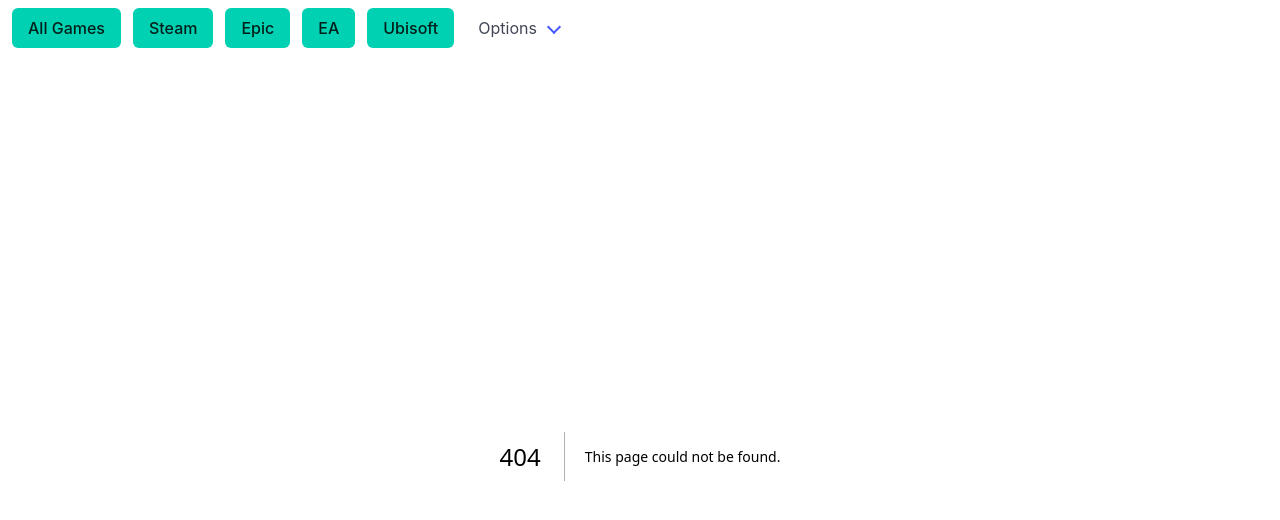
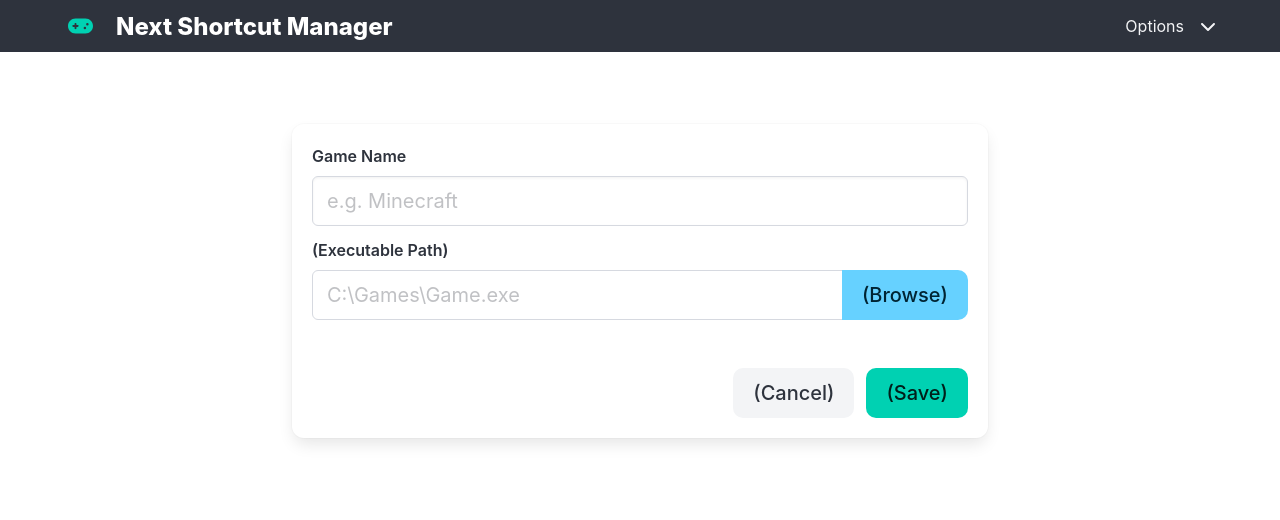
Before and after one commit to effeect/next-shortcut-manager, a Next.js app: page /add-game in a window 1280 px wide. Before the commit this address had no page. Shown: the top 520 px of the page. Built offline with nearby package versions, Linux system fonts and the light colour scheme.

Commit message:
Can add custom games

```diff
--- /dev/null
+++ b/app/add-game/page.tsx
@@ -0,0 +1,109 @@
+"use client";
+import React, { useState } from "react";
+
+export default function AddGamePage() {
+  const [name, setName] = useState("");
+  const [path, setPath] = useState("");
+
+  const [isSaving, setIsSaving] = useState(false);
+
+  const handleSelectPath = async () => {
+    const selectedPath = await window.electronAPI?.selectGamePath();
+    if (selectedPath) {
+      setPath(selectedPath);
+      // Optional: Auto-fill name from the filename if name is empty
+      if (!name) {
+        const fileName = selectedPath
+          .split(/[\\/]/)
+          .pop()
+          ?.replace(/\.[^/.]+$/, "");
+        setName(fileName || "");
+      }
+    }
+  };
+  const handleSave = async () => {
+    if (!name || !path) {
+      alert("Please enter a name and select a path.");
+      return;
+    }
+
+    setIsSaving(true);
+    const newGame = {
+      name,
+      path,
+      appid: `custom-${Date.now()}`, // Generate a unique ID
+      platform: "custom",
+    };
+
+    try {
+      await window.electronAPI?.saveCustomGame(newGame);
+
+      alert("Thing added");
+    } catch (error) {
+      console.error("Save failed:", error);
+    } finally {
+      setIsSaving(false);
+    }
+  };
+
+  return (
+    <div className="container p-6">
+      <div className="columns is-centered">
+        <div className="column is-two-thirds">
+          <div className="box">
+            {/* Game Name Input */}
+            <div className="field">
+              <label className="label">Game Name</label>
+              <div className="control">
+                <input
+                  className="input is-medium"
+                  type="text"
+                  placeholder="e.g. Minecraft"
+                  value={name}
+                  onChange={(e) => setName(e.target.value)}
+                />
+              </div>
+            </div>
+
+            {/* Path Selection */}
+            <div className="field">
+              <label className="label"> (Executable Path)</label>
+              <div className="field has-addons">
+                <div className="control is-expanded">
+                  <input
+                    className="input is-medium"
+                    type="text"
+                    placeholder="C:\Games\Game.exe"
+                    value={path}
+                    readOnly
+                  />
+                </div>
+                <div className="control">
+                  <button
+                    className="button is-info is-medium"
+                    onClick={handleSelectPath}
+                  >
+                    <span>(Browse)</span>
+                  </button>
+                </div>
+              </div>
+            </div>
+
+            {/* Action Buttons */}
+            <div className="buttons is-right mt-6">
+              <button className="button is-light is-medium">(Cancel)</button>
+              <button
+                className={`button is-primary is-medium ${
+                  isSaving ? "is-loading" : ""
+                }`}
+                onClick={handleSave}
+              >
+                (Save)
+              </button>
+            </div>
+          </div>
+        </div>
+      </div>
+    </div>
+  );
+}
--- a/app/components/atoms/Navbar/Navbar.tsx
+++ b/app/components/atoms/Navbar/Navbar.tsx
@@ -1,53 +1,85 @@
 // Taken from this https://bulma.io/documentation/components/navbar/
+"use client"; // Required for hover states and hooks
+import React from "react";
+import Link from "next/link";
+import { usePathname } from "next/navigation";
+import "./Navbar.module.css";
+import { FontAwesomeIcon } from "@fortawesome/react-fontawesome";
+import {
+  faGamepad,
+  faCog,
+  faPlus,
+  faChevronDown,
+  faBook,
+} from "@fortawesome/free-solid-svg-icons";
+
 const Navbar = () => {
+  const pathname = usePathname();
+  // Helper to highlight active links
+  const isActive = (path: string) => (pathname === path ? "is-active" : "");
   return (
     <>
       <nav
-        className="navbar"
+        className="navbar is-dark mb-5"
         role="navigation"
-        aria-label="dropdown navigation"
+        aria-label="main navigation"
       >
-        <div className="navbar-item">
-          <div className="field is-grouped">
-            <p className="control">
-              <a className="button is-primary" href="/games">
-                <span>All Games</span>
-              </a>
-            </p>
-            <p className="control">
-              <a className="button is-primary">
-                <span>Steam</span>
-              </a>
-            </p>
-            <p className="control">
-              <a className="button is-primary">
-                <span>Epic</span>
-              </a>
-            </p>
-            <p className="control">
-              <a className="button is-primary">
-                <span>EA</span>
-              </a>
-            </p>
-            <p className="control">
-              <a className="button is-primary">
-                <span>Ubisoft</span>
-              </a>
-            </p>
+        <div className="container">
+          <div className="navbar-brand">
+            <div className="navbar-item" style={{ cursor: "default" }}>
+              <span className="icon is-medium has-text-primary mr-2">
+                <FontAwesomeIcon icon={faGamepad} size="lg" />
+              </span>
+              <h1 className="title is-4 has-text-white mb-0">
+                Next Shortcut Manager
+              </h1>
+            </div>
           </div>
-        </div>
+          <div className="navbar-menu">
+            <div className="navbar-end">
+              <div className="navbar-item has-dropdown is-hoverable">
+                <a className="navbar-link is-arrowless">
+                  <span>Options</span>
+                  <span className="icon is-small ml-1">
+                    <FontAwesomeIcon icon={faChevronDown} />
+                  </span>
+                </a>
 
-        {/* Below is the settings menu and other misc stuff */}
-        <div className="navbar-item has-dropdown is-hoverable">
-          <a className="navbar-link">Options</a>
+                <div className="navbar-dropdown is-right">
+                  {/* Add Game Link */}
+                  <Link
+                    href="/add-game"
+                    className={`navbar-item ${isActive("/add-game")}`}
+                  >
+                    <span className="icon has-text-success mr-2">
+                      <FontAwesomeIcon icon={faPlus} />
+                    </span>
+                    <span>Add Custom Game</span>
+                  </Link>
 
-          <div className="navbar-dropdown">
-            <a className="navbar-item" href="/settings">
-              Settings
-            </a>
-            <a className="navbar-item">Other</a>
-            <hr className="navbar-divider" />
-            <div className="navbar-item">Prerelease</div>
+                  {/* Settings Link */}
+                  <Link
+                    href="/settings"
+                    className={`navbar-item ${isActive("/settings")}`}
+                  >
+                    <span className="icon has-text-info mr-2">
+                      <FontAwesomeIcon icon={faCog} />
+                    </span>
+                    <span>Settings</span>
+                  </Link>
+
+                  <hr className="navbar-divider" />
+
+                  {/* Library/Home Link */}
+                  <Link href="/" className={`navbar-item ${isActive("/")}`}>
+                    <span className="icon mr-2">
+                      <FontAwesomeIcon icon={faBook} />
+                    </span>
+                    <span>Library</span>
+                  </Link>
+                </div>
+              </div>
+            </div>
           </div>
         </div>
       </nav>
--- a/app/games/page.tsx
+++ b/app/games/page.tsx
@@ -22,6 +22,7 @@ export default function GamesPage() {
           window.electronAPI?.getInstalledEAGames() || [],
           window.electronAPI?.getInstalledUbiGames() || [],
           window.electronAPI?.getInstalledGOGGames() || [],
+          window.electronAPI?.getCustomSavedGames() || [],
         ]);
 
         // Needed for future things
--- /dev/null
+++ b/electron/handles/custom.ts
@@ -0,0 +1,5 @@
+export {
+  getCustomSavedGames,
+  saveCustomGame,
+  selectGamePath,
+} from "../lib/custom/saveCustomGames";
--- a/package.json
+++ b/package.json
@@ -23,6 +23,7 @@
     "bulma": "^1.0.4",
     "cross-env": "^10.1.0",
     "electron": "^39.2.7",
+    "electron-store": "^11.0.2",
     "electronmon": "^2.0.4",
     "font-awesome": "^4.7.0",
     "next": "16.0.10",
--- a/tsconfig.electron.json
+++ b/tsconfig.electron.json
@@ -2,8 +2,8 @@
 {
   "compilerOptions": {
     "target": "ES2020",
-    "module": "CommonJS",
-    "moduleResolution": "Node",
+    "module": "nodenext",
+    "moduleResolution": "NodeNext",
     "esModuleInterop": true,
     "strict": true,
     "skipLibCheck": true,
```
Also changed, not shown: app/components/molecules/SearchBar/SearchBar.tsx (+7 -0 lines), app/page.tsx (+82 -23 lines), electron/lib/custom/saveCustomGames.ts (added, +41 -0 lines), electron/main.ts (+10 -0 lines), electron/preload.ts (+7 -0 lines), app/components/atoms/Navbar/Navbar.module.css (added), 1 other file (tests, documents, lock files or other folders).
